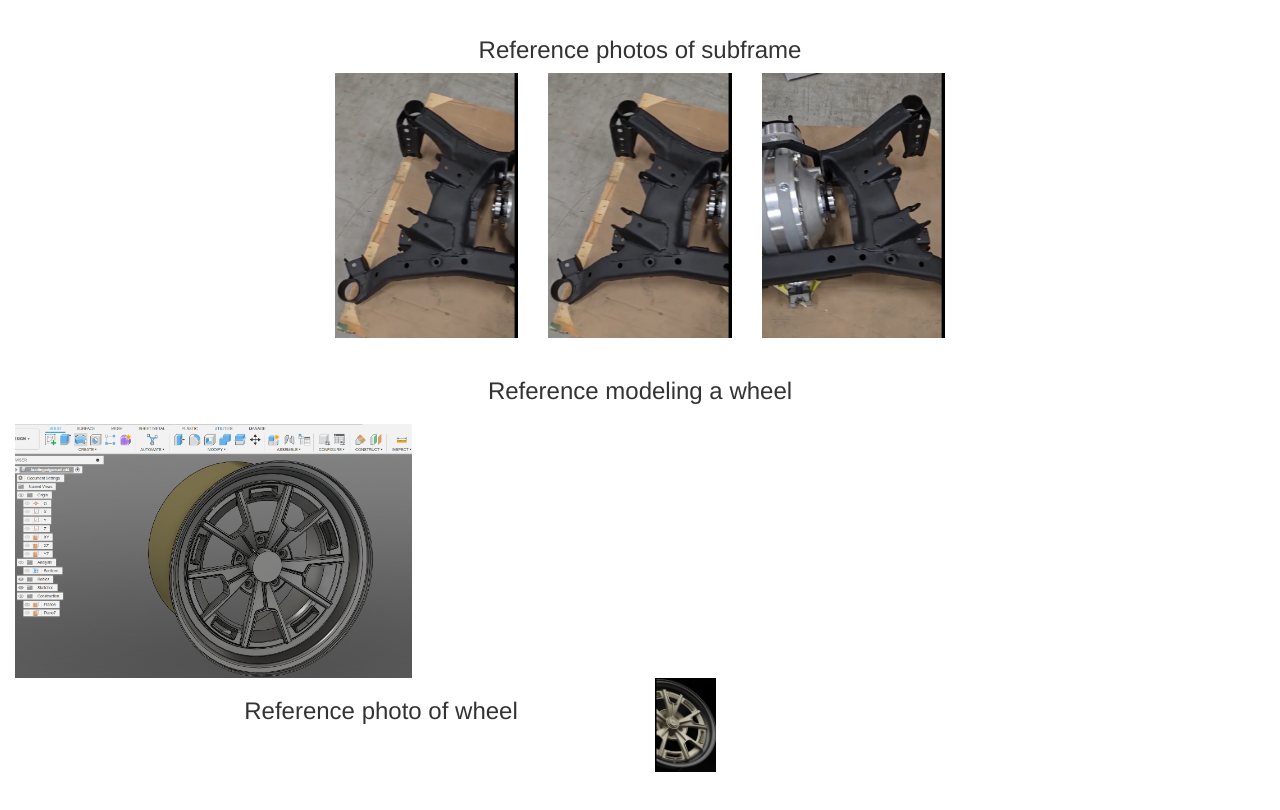
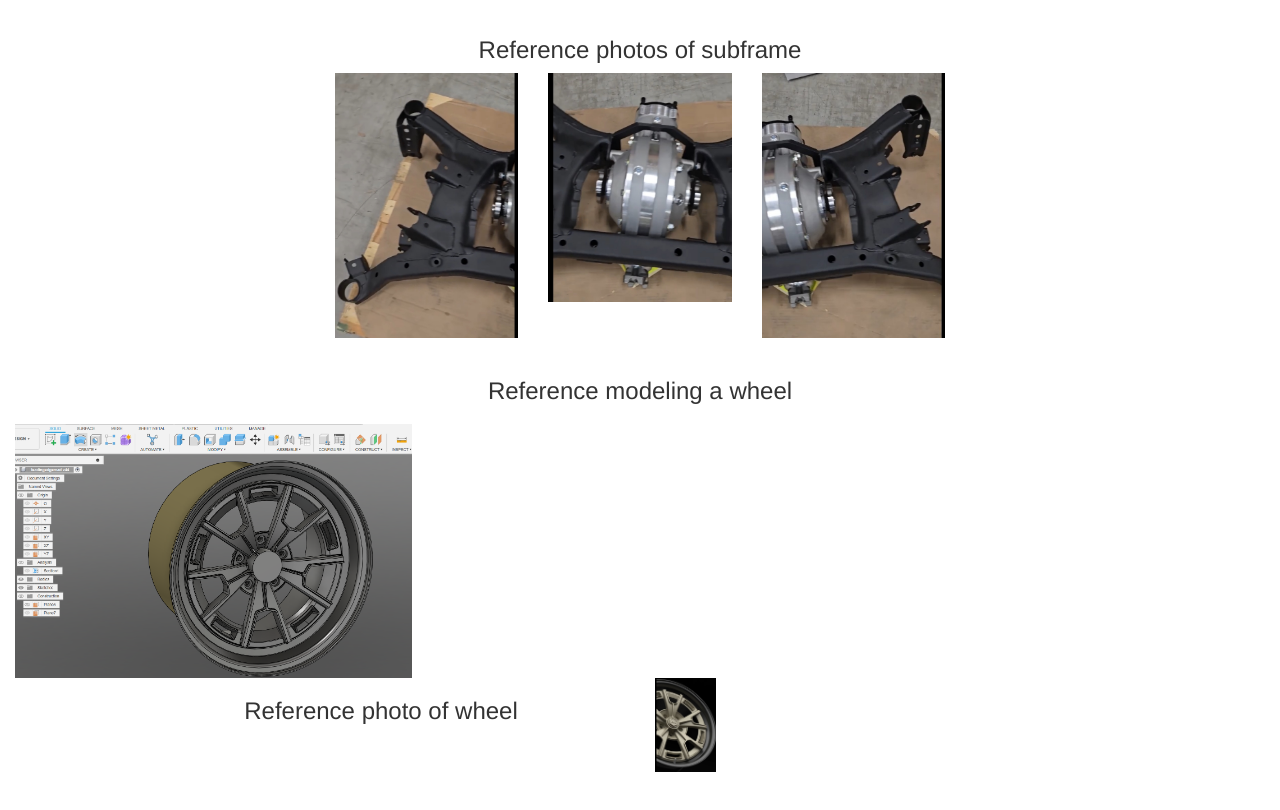
Before and after one commit to EvanShebel/CV, a plain HTML site: page CAD2.html in a window 1280 px wide. Shown: the part 897-1707 px from the top of the page. Drawn offline with nearby package versions, Linux system fonts and the light colour scheme.

Commit message:
Update CAD2.html

```diff
--- a/CAD2.html
+++ b/CAD2.html
@@ -172,7 +172,7 @@
           <img src="./CADw/sikkytop4.jpeg" class="img-responsive center-block" style="width:100%" alt="Image">
         </div>
         <div class="col-xs-4">
-          <img src="./CADw/sikkytop2.jpg" class="img-responsive center-block" style="width:100%" alt="Image">
+          <img src="./CADw/sikkytop.jpg" class="img-responsive center-block" style="width:100%" alt="Image">
         </div>
       <div class="col-xs-4">
           <img src="./CADw/sikkytop3.jpeg" class="img-responsive center-block" style="width:100%" alt="Image">
```
